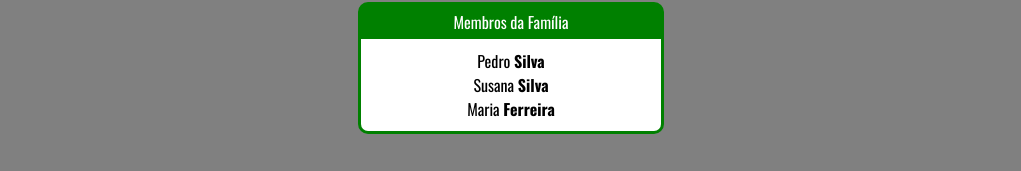
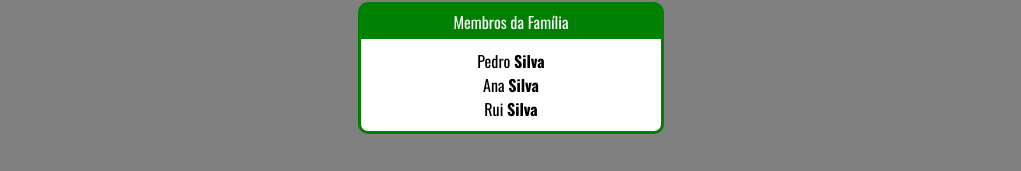
Before and after one commit to itfernandolira/react-basics, a React (Create React App) app: page / in a window 1280 px wide. Shown: the part 280-451 px from the top of the page, without its empty margins (129-1150 px from the left). Built offline with nearby package versions, Linux system fonts and the light colour scheme.

Commit message:
Children component - part 2

```diff
--- a/src/App.jsx
+++ b/src/App.jsx
@@ -6,6 +6,7 @@ import ComParametro from './components/basic/ComParametro'
 import Fragmento from './components/basic/Fragmento'
 import Card from './components/layout/Card'
 import Familia from './components/basic/Familia'
+import FamiliaMembro from './components/basic/FamiliaMembro'
 
 const app = () =>
     <div className='App'>
@@ -24,7 +25,11 @@ const app = () =>
             </Card>
 
             <Card title="Membros da Família" color="#008000">
-                <Familia apelido="Silva"></Familia>
+                <Familia apelido="Silva">
+                    <FamiliaMembro nome="Pedro"></FamiliaMembro>
+                    <FamiliaMembro nome="Ana"></FamiliaMembro>
+                    <FamiliaMembro nome="Rui"></FamiliaMembro>
+                </Familia>
             </Card>
         </div>
     </div>
--- a/src/components/basic/Familia.jsx
+++ b/src/components/basic/Familia.jsx
@@ -1,12 +1,16 @@
-import React from "react";
-import FamiliaMembro from "./FamiliaMembro";
+import React, { Children, cloneElement } from "react";
+
 
 const familia = props => {
     return (
         <div>
-           <FamiliaMembro nome="Pedro" apelido={props.apelido} />
-           <FamiliaMembro nome="Susana" {...props} />
-           <FamiliaMembro nome="Maria" apelido="Ferreira" />
+           {/* Mostrar todos - props.children */}
+           {/* Apenas para um children - {React.cloneElement(props.children, props)} */}
+           {
+               React.Children.map(props.children, el => {
+                   return cloneElement(el, props);
+               })
+           }
         </div>
     )
 }
```
